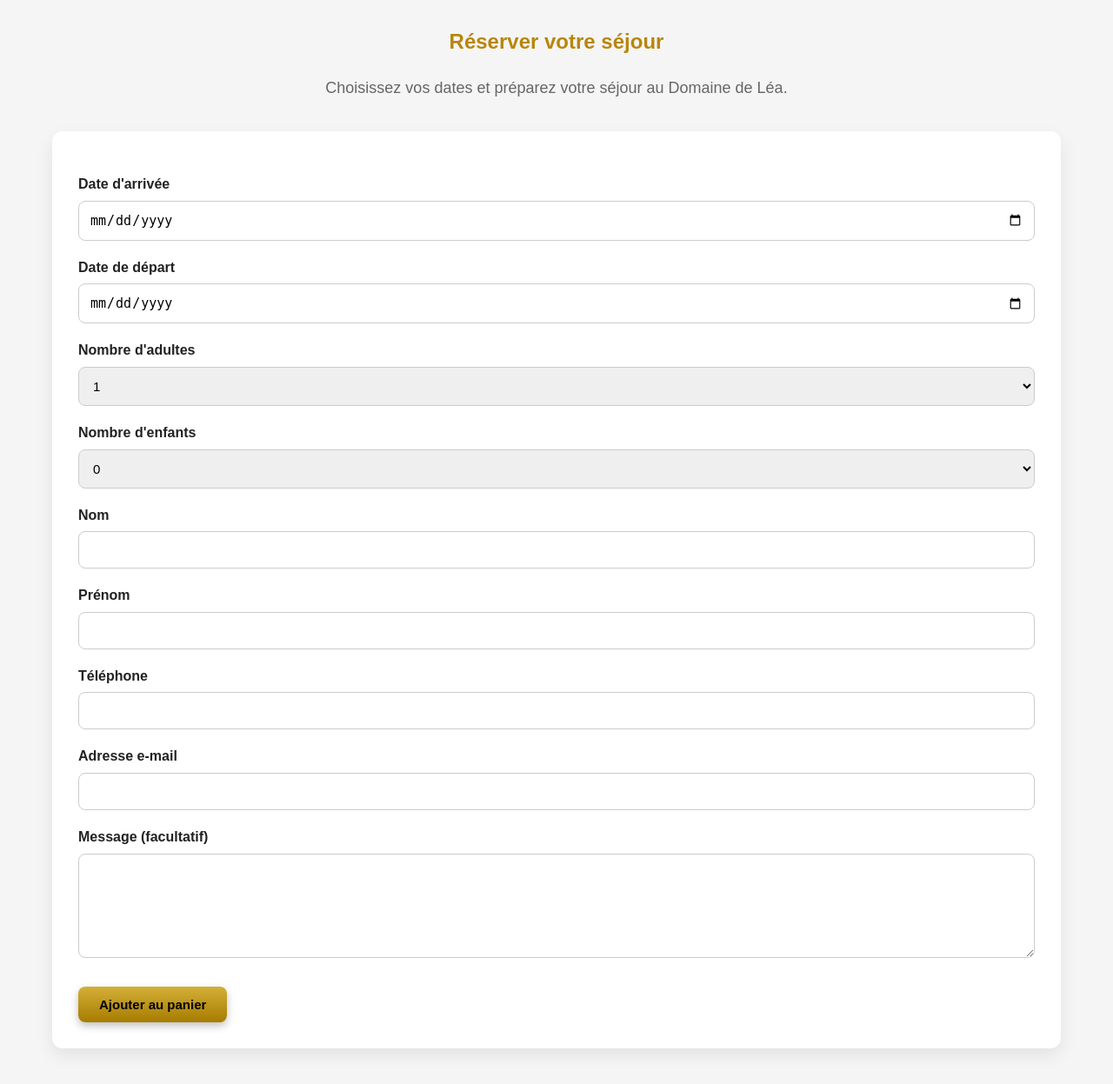
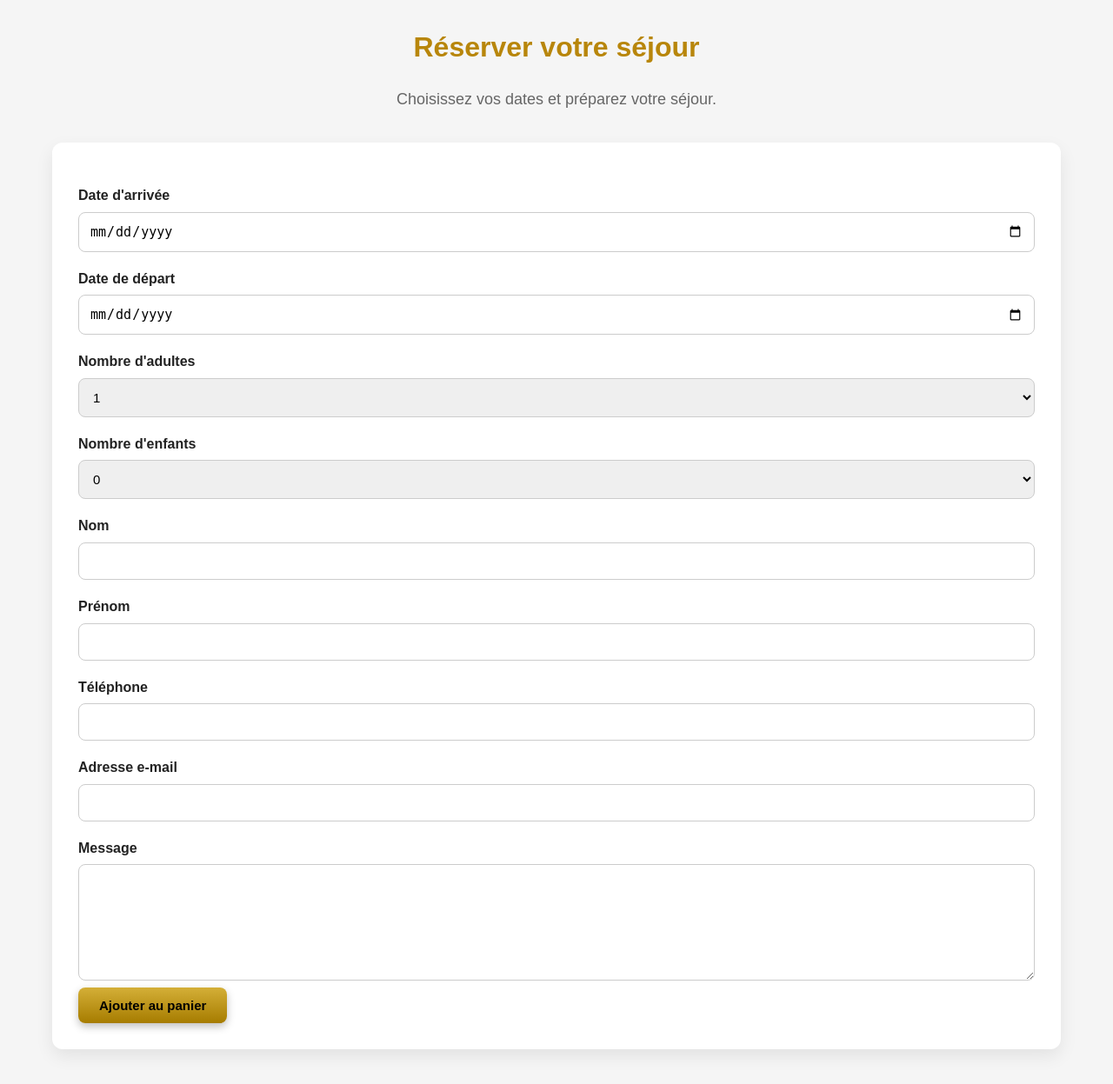
Before and after one commit to MSEDIT-1304/demo-le-domaine-de-lea, a Flask app: page /reservation in a window 1280 px wide. Shown: the part 585-1832 px from the top of the page at 87% size. Before the commit the page ends 1806 px from the top, so only its background shows below. Run offline with Flask 3, Linux system fonts and the light colour scheme.

Commit message:
Update reservation.html

```diff
--- a/templates/reservation.html
+++ b/templates/reservation.html
@@ -2,16 +2,21 @@
 <html lang="fr">
 
 <head>
+
 <meta charset="UTF-8">
+
 <meta name="viewport" content="width=device-width, initial-scale=1.0">
+
 <title>Réservation - Le Domaine de Léa</title>
 
 <link rel="stylesheet" href="{{ url_for('static', filename='style.css') }}">
+
 </head>
 
 <body>
 
 <nav class="navbar">
+
 <a href="/">Accueil</a>
 <a href="/chalet">Le chalet</a>
 <a href="/photos">Photos</a>
@@ -21,22 +26,24 @@
 <a href="/actualites">Actualités</a>
 <a href="/contact">Contact</a>
 <a href="/panier">Panier</a>
+
 </nav>
 
-<img src="{{ url_for('static', filename='images/banniere.jpg') }}" alt="Le Domaine de Léa" class="banniere">
+<img src="{{ url_for('static', filename='images/banniere.jpg') }}" class="banniere">
 
 <div class="contenu">
 
-<img src="{{ url_for('static', filename='images/logo.png') }}" alt="Logo Domaine de Léa" class="logo">
+<img src="{{ url_for('static', filename='images/logo.png') }}" class="logo">
 
-<h2>Réserver votre séjour</h2>
+<h1>Réserver votre séjour</h1>
 
 <p class="slogan">
-Choisissez vos dates et préparez votre séjour au Domaine de Léa.
+
+Choisissez vos dates et préparez votre séjour.
+
 </p>
 
 <form class="contact-form" method="POST">
-
 <label>Date d'arrivée</label>
 
 <input type="date" name="arrivee" required>
@@ -48,22 +55,26 @@ Choisissez vos dates et préparez votre séjour au Domaine de Léa.
 <label>Nombre d'adultes</label>
 
 <select name="adultes">
+
 <option value="1">1</option>
 <option value="2">2</option>
 <option value="3">3</option>
 <option value="4">4</option>
 <option value="5">5</option>
 <option value="6">6</option>
+
 </select>
 
 <label>Nombre d'enfants</label>
 
 <select name="enfants">
+
 <option value="0">0</option>
 <option value="1">1</option>
 <option value="2">2</option>
 <option value="3">3</option>
 <option value="4">4</option>
+
 </select>
 
 <label>Nom</label>
@@ -82,14 +93,16 @@ Choisissez vos dates et préparez votre séjour au Domaine de Léa.
 
 <input type="email" name="email" required>
 
-<label>Message (facultatif)</label>
+<label>Message</label>
 
-<textarea name="message" rows="5"></textarea>
+<textarea name="message" rows="6"></textarea>
 
-<br><br>
+<br>
 
 <button type="submit">
+
 Ajouter au panier
+
 </button>
 
 </form>
```
Lines whose indentation alone changed are shown as unchanged.
